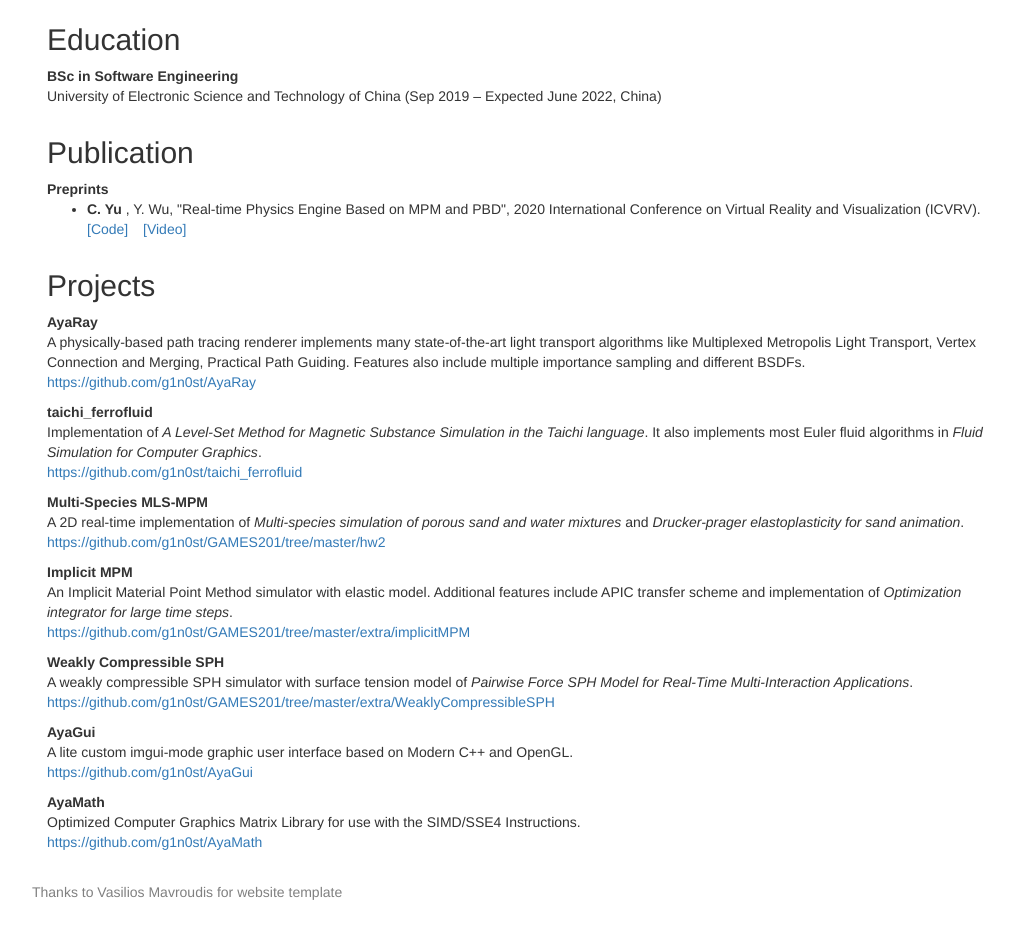
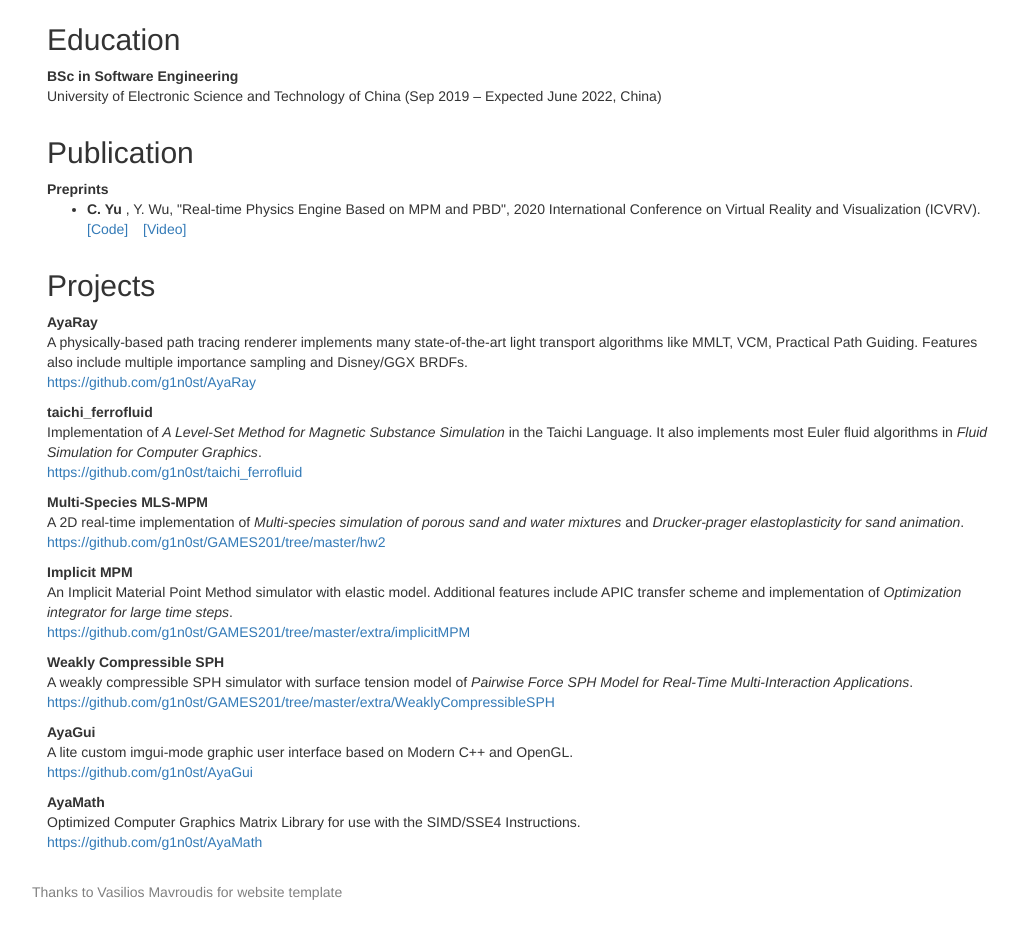
Before and after one commit to g1n0st/g1n0st.github.io, a plain HTML site: page index.html in a window 1280 px wide. Shown: the part 1052-1990 px from the top of the page, without its empty margins (23-1041 px from the left). Drawn offline with nearby package versions, Linux system fonts and the light colour scheme.

Commit message:
Update Personal Page

```diff
--- a/index.html
+++ b/index.html
@@ -129,10 +129,8 @@
           <strong>AyaRay</strong><br />
           <p>
             A physically-based path tracing renderer implements many state-of-the-art light transport algorithms
-			like Multiplexed Metropolis Light Transport,
-			Vertex Connection and Merging,
-			Practical Path Guiding.
-			Features also include multiple importance sampling and different BSDFs.<br />
+			like MMLT, VCM, Practical Path Guiding.
+			Features also include multiple importance sampling and Disney/GGX BRDFs.<br />
             <a href="https://github.com/g1n0st/AyaRay" target="_blank"
               >https://github.com/g1n0st/AyaRay</a
             >
@@ -140,7 +138,7 @@
 
           <strong>taichi_ferrofluid</strong><br />
           <p>
-            Implementation of <i>A Level-Set Method for Magnetic Substance Simulation in the Taichi language</i>.
+            Implementation of <i>A Level-Set Method for Magnetic Substance Simulation</i> in the Taichi Language.
 			It also implements most Euler fluid algorithms in <i>Fluid Simulation for Computer Graphics</i>.<br />
             <a
               href="https://github.com/g1n0st/taichi_ferrofluid"
```
